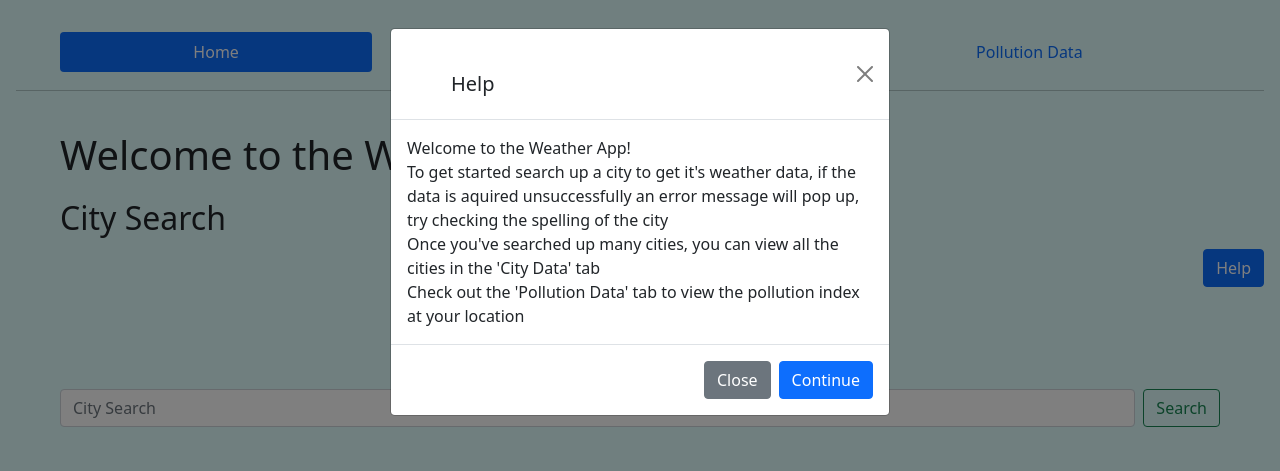
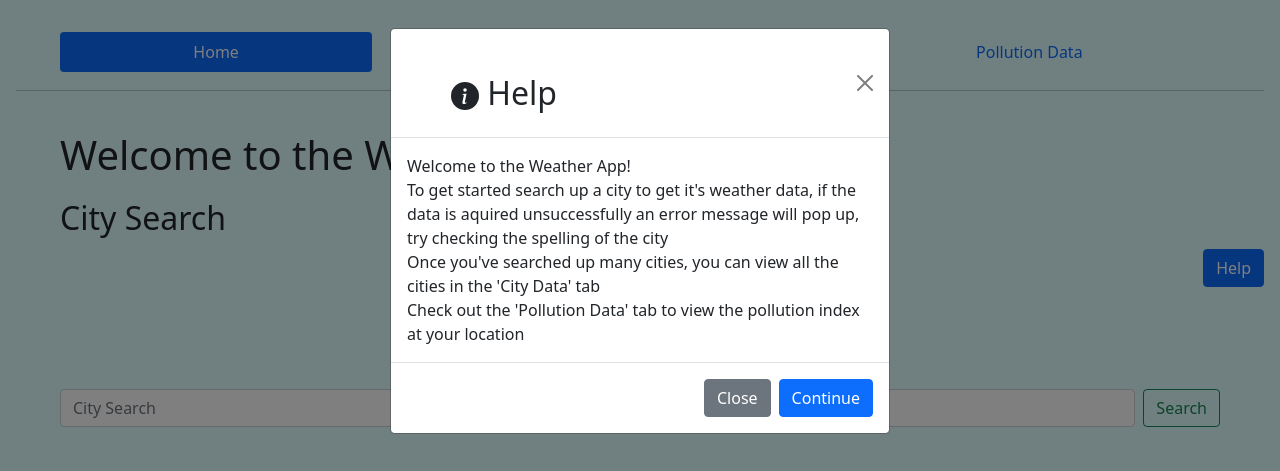
Before and after one commit to nnhscp2-2024/Web-Apps, a Flask app: page / in a window 1280 px wide, after a click on "Help". Shown: the top 471 px of the page. Run offline with Flask 3, Linux system fonts and the light colour scheme.

Commit message:
updating some more...

```diff
--- a/Unit-4-Lab-2-Weather-App/flask_app.py
+++ b/Unit-4-Lab-2-Weather-App/flask_app.py
@@ -245,6 +245,7 @@ def index():
 def index2():
 	"""Page one of the webapp"""
 	# get the city name from the form's search box
+	icons = []
 	city_str = request.form["search_box"]
 	print(city_str)
 	dataOfCity = get_data(city_str)
--- a/Unit-4-Lab-2-Weather-App/templates/index.html
+++ b/Unit-4-Lab-2-Weather-App/templates/index.html
@@ -12,7 +12,7 @@
 		<div class="modal-dialog">
 		  <div class="modal-content">
 			<div class="modal-header">
-			  <h1 class="modal-title fs-5" id="staticBackdropLabel">Help</h1>
+			  <h1 class="modal-title fs-2" id="staticBackdropLabel"><svg xmlns="http://www.w3.org/2000/svg" width="28" height="28" fill="currentColor" class="bi bi-info-circle-fill" viewBox="0 0 16 16"><path d="M8 16A8 8 0 1 0 8 0a8 8 0 0 0 0 16m.93-9.412-1 4.705c-.07.34.029.533.304.533.194 0 .487-.07.686-.246l-.088.416c-.287.346-.92.598-1.465.598-.703 0-1.002-.422-.808-1.319l.738-3.468c.064-.293.006-.399-.287-.47l-.451-.081.082-.381 2.29-.287zM8 5.5a1 1 0 1 1 0-2 1 1 0 0 1 0 2"/><symbol id="info-fill" viewBox="0 0 16 16"><path d="M8 16A8 8 0 1 0 8 0a8 8 0 0 0 0 16zm.93-9.412-1 4.705c-.07.34.029.533.304.533.194 0 .487-.07.686-.246l-.088.416c-.287.346-.92.598-1.465.598-.703 0-1.002-.422-.808-1.319l.738-3.468c.064-.293.006-.399-.287-.47l-.451-.081.082-.381 2.29-.287zM8 5.5a1 1 0 1 1 0-2 1 1 0 0 1 0 2z"/></symbol></svg>  Help</h1>
 			  <button type="button" class="btn-close" data-bs-dismiss="modal" aria-label="Close"></button>
 			</div>
 			<div class="modal-body">
```
